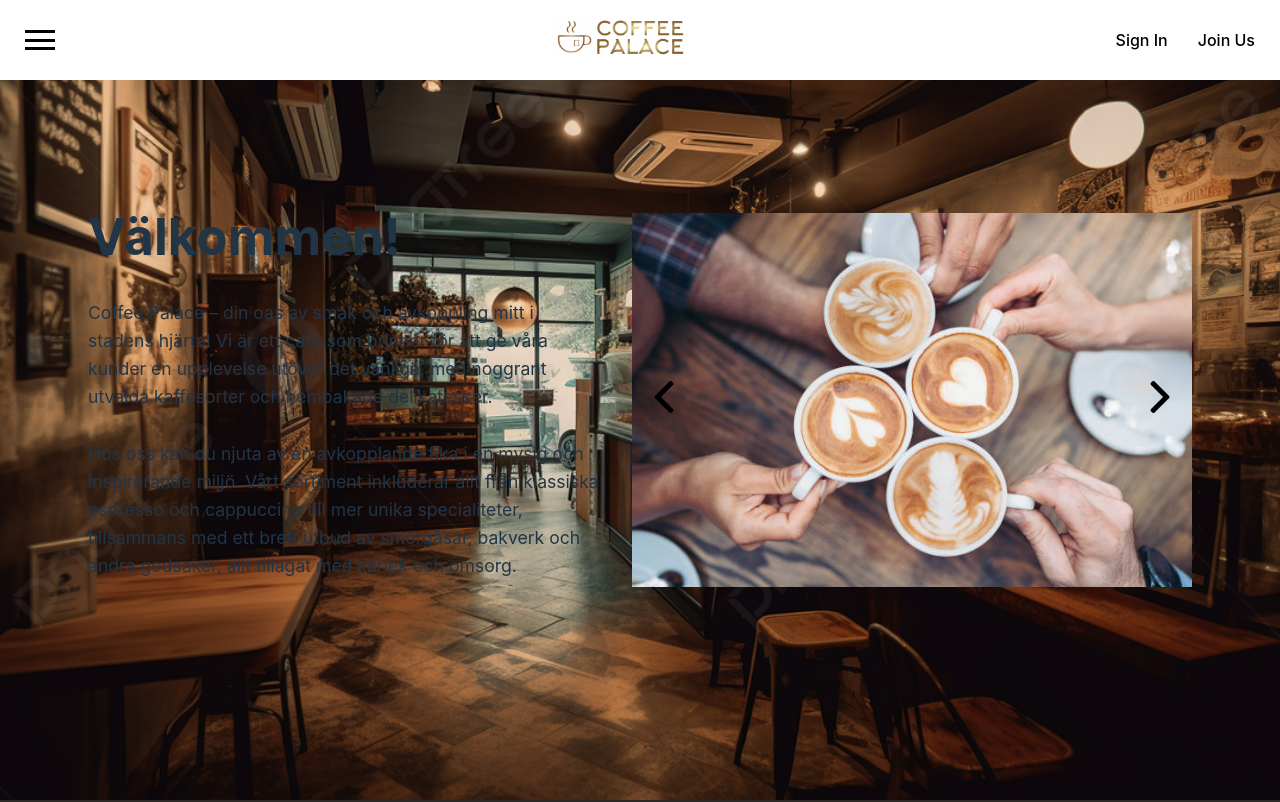
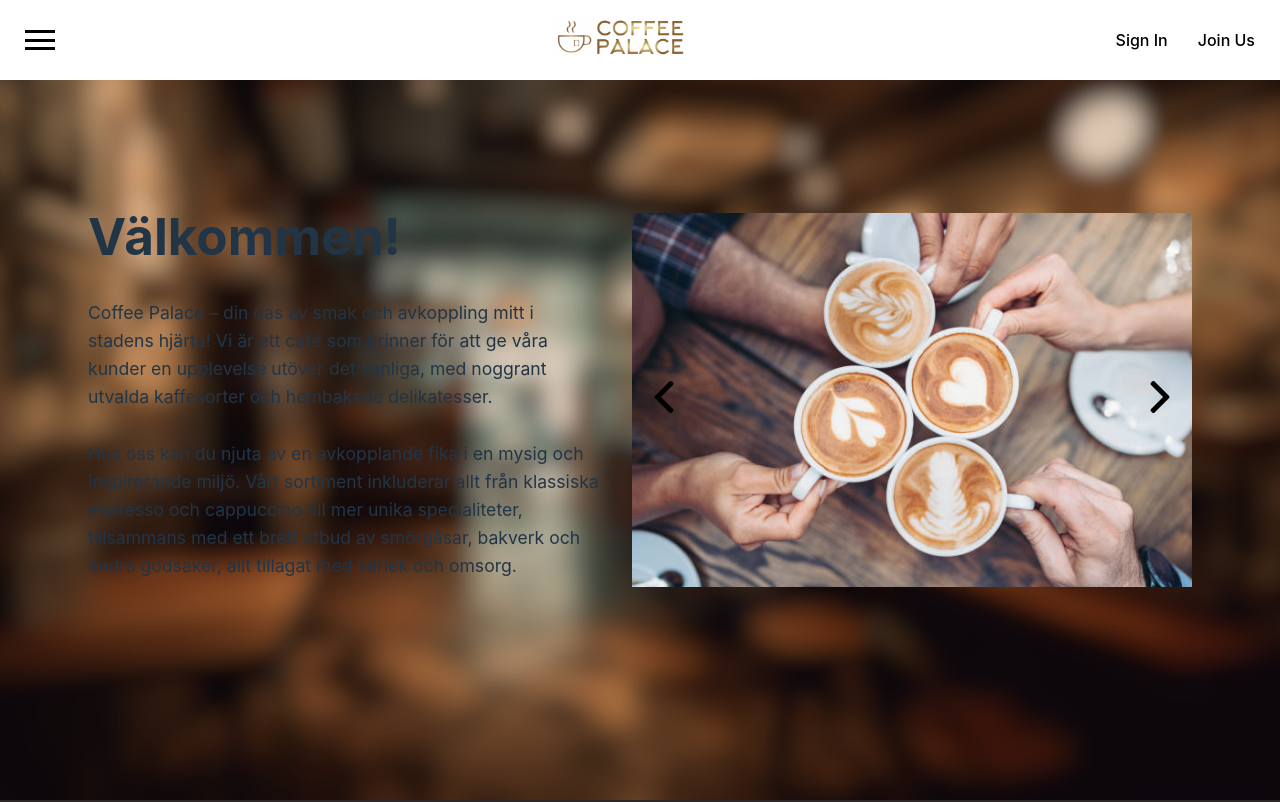
Before and after one commit to InternetKungen/Coffee_Shop, a React (Vite) app: page /#/about in a window 1280 px wide. Shown: the top 802 px of the page. Built offline with nearby package versions, Linux system fonts and the light colour scheme; no server answers.

Commit message:
Fixade backgrunden och img slidern lite

```diff
--- a/src/components/Carousel/Carousel.module.css
+++ b/src/components/Carousel/Carousel.module.css
@@ -1,6 +1,7 @@
 .carousel {
     overflow: hidden;
     position: relative;
+    z-index: 1;
 }
 
 .carousel-btn {
--- a/src/components/Header/Header.module.css
+++ b/src/components/Header/Header.module.css
@@ -11,6 +11,7 @@ header {
     top: 0;
     left: 0;
     background: #ffffff;
+    z-index: 2;
 }
 
 .header__button-container {
--- a/src/views/pages/About.module.css
+++ b/src/views/pages/About.module.css
@@ -6,7 +6,7 @@
     display: flex;
     justify-content: center;
     align-items: center;
-    background-image: url("../../assets/img/cafe-background.jpg");
+    background-image: url("../../assets/img/cafe-background-blur.jpg");
     background-size: cover;
     background-position: center;
 }
```
Also changed, not shown: src/assets/img/cafe-background-blur.jpg (added), src/assets/img/cafe-background.jpg (deleted).
